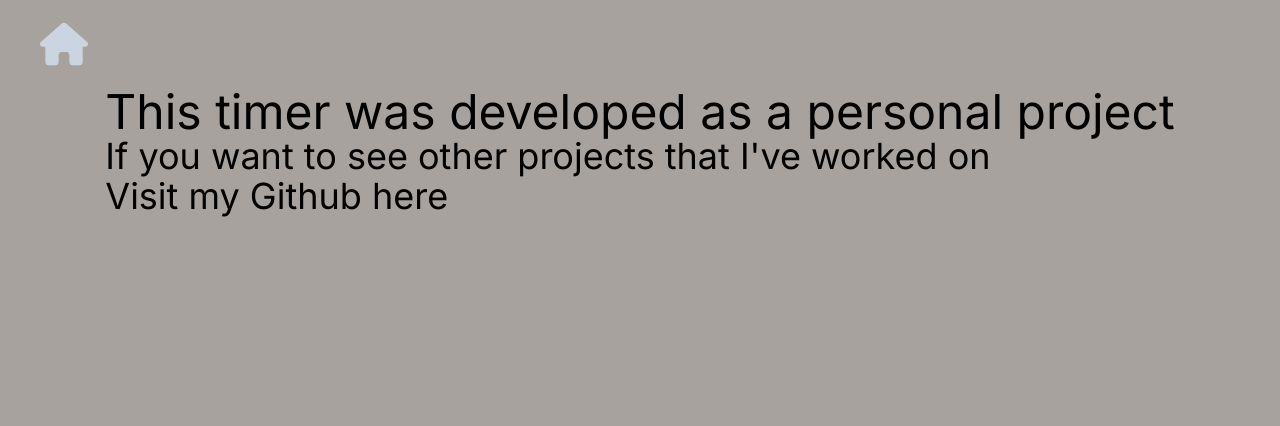
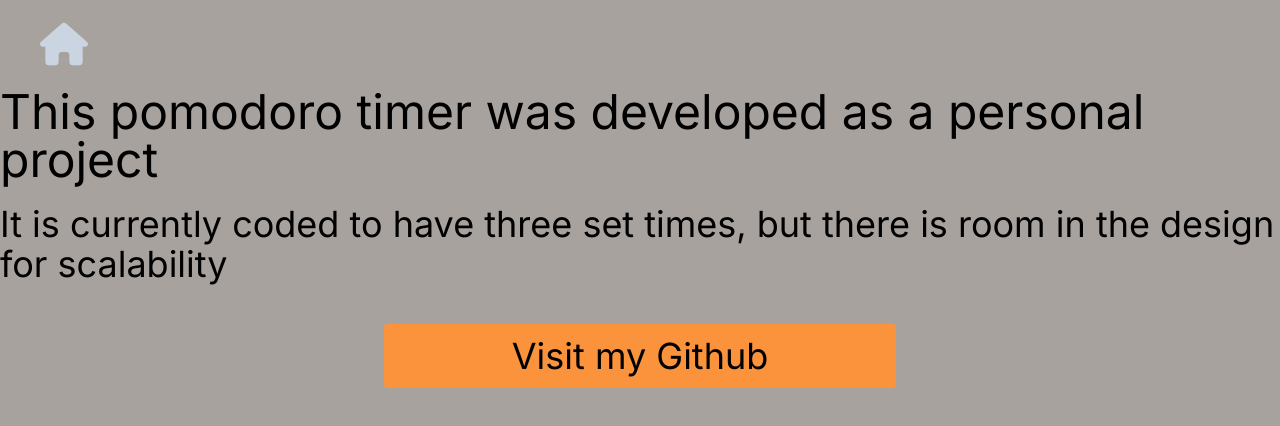
Before and after one commit to blakebt/pomodoro, a Next.js app: page /about in a window 1280 px wide. Shown: the top 426 px of the page. Built offline with nearby package versions, Linux system fonts and the light colour scheme.

Commit message:
finished about page and deployed

```diff
--- a/src/app/about/page.tsx
+++ b/src/app/about/page.tsx
@@ -1,15 +1,19 @@
 import Link from "next/link";
+import { redirect } from "next/navigation";
 import { FaHouse } from "react-icons/fa6";
 
 export default function AboutPage() {
+
+  const githubLink = "https://www.github.com/blakebt";
+
   return (
     <div className="flex flex-col h-screen bg-stone-400">
       <Link href="/" className="text-5xl ml-5 p-5 text-slate-300 hover:text-slate-50"><FaHouse /></Link>
       <div className="mx-auto">
-        <div className="text-5xl">This timer was developed as a personal project</div>
-        <div className="flex flex-col text-4xl">
-          <div className="">If you want to see other projects that I've worked on</div>
-          <div className="">Visit my Github <Link className="hover:text-emerald-400" href="https://www.github.com/blakebt">here</Link></div>
+        <div className="flex flex-col items-center text-4xl">
+          <div className="text-5xl">This pomodoro timer was developed as a personal project</div>
+          <div className="my-5">It is currently coded to have three set times, but there is room in the design for scalability</div>
+          <button className="rounded px-4 py-3 w-2/5 my-5 bg-orange-400 hover:bg-orange-300"><Link href={githubLink}>Visit my Github</Link></button>
         </div>
       </div>
 
--- a/src/components/timer.tsx
+++ b/src/components/timer.tsx
@@ -40,7 +40,7 @@ export default function Timer({setTimerState, state}: TimerProps) {
         }
       }, 1000)
       return () => clearInterval(interval)
-    } else {
+    } else if(!startTimer && time <= 1) {
       setTime(state.duration) // once the timer stops reset the time to the next time in the sequence
     }
   }, [time, startTimer, state.duration])
```
Also changed, not shown: 1 other file (tests, documents, lock files or other folders).
